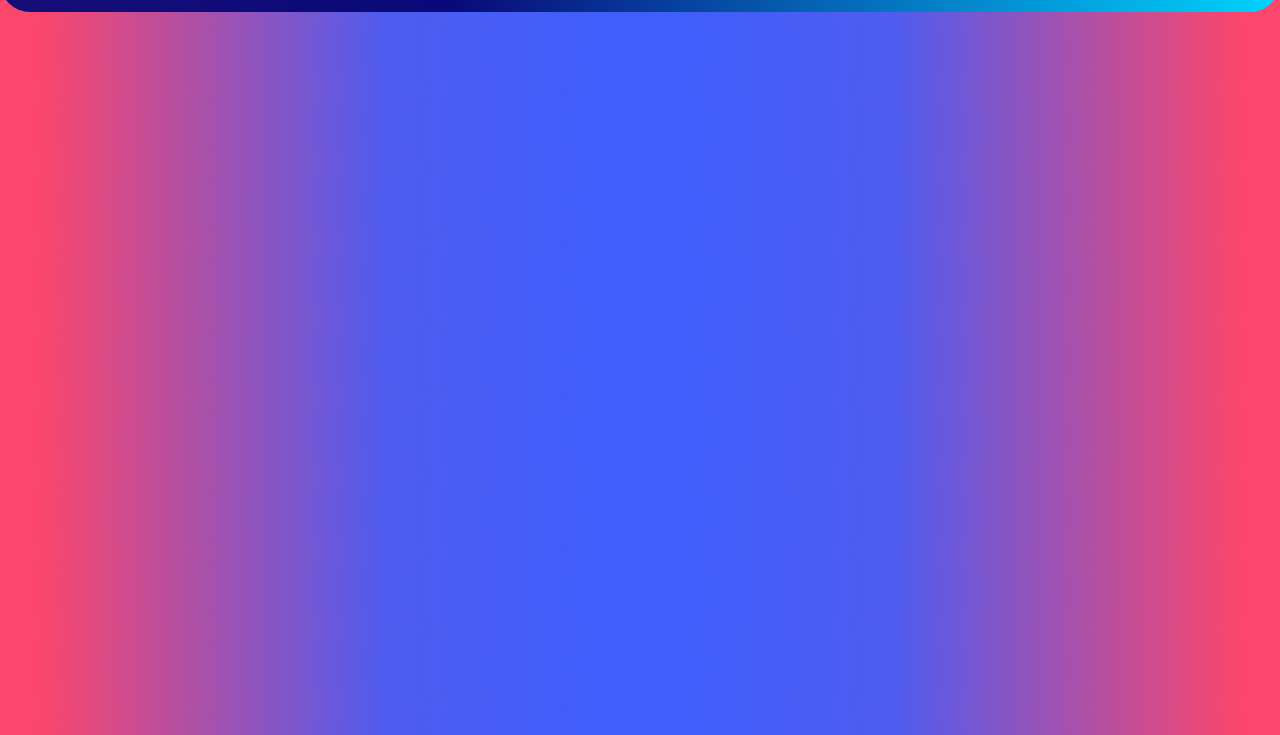
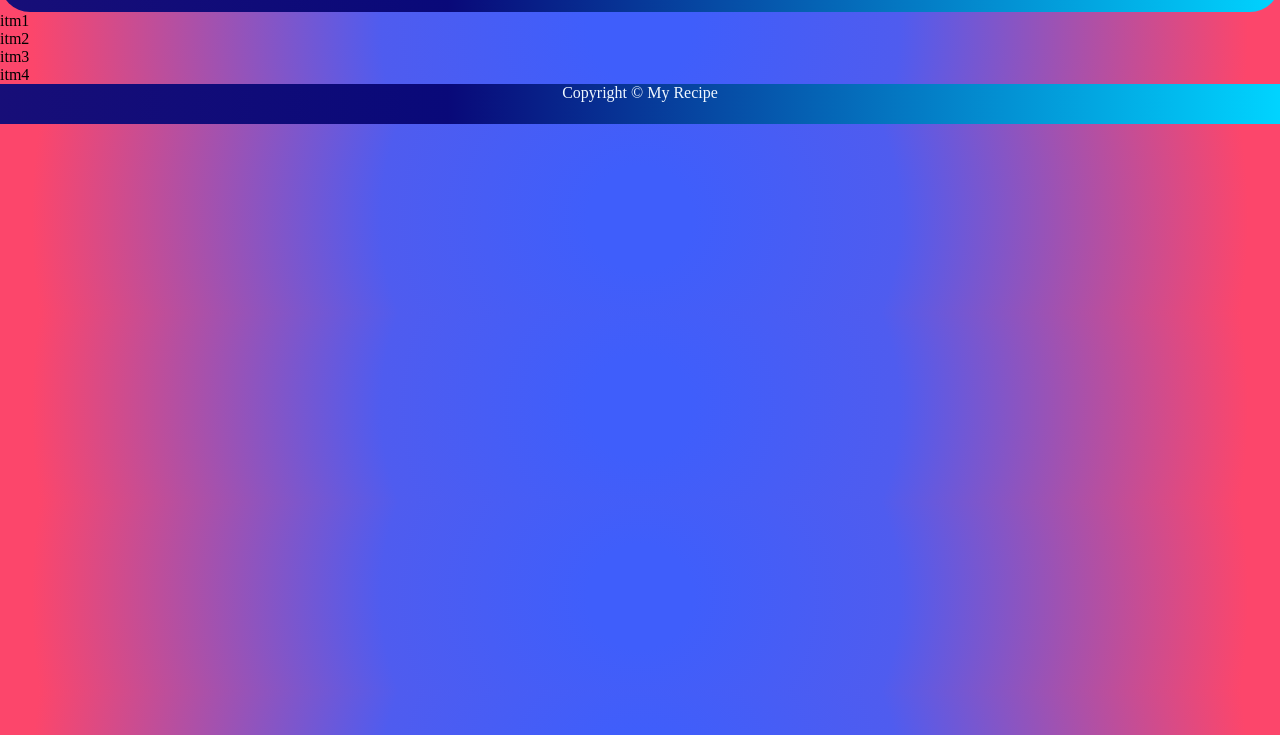
Before and after one commit to neeteshdixit/Javascript-, a plain HTML site: page Recipe web site/index.html in a window 1280 px wide. Shown: the part 65-800 px from the top of the page. Drawn offline with Linux system fonts and the light colour scheme.

Commit message:
add footer

```diff
--- a/Recipe web site/index.html
+++ b/Recipe web site/index.html
@@ -27,8 +27,24 @@
         </nav>
       </div>
     </header>
-    <main></main>
-    <footer></footer>
+
+
+    <main>
+      <div class="content">
+        <div class="contentbox1">itm1</div>
+        <div class="contentbox2">itm2</div>
+        <div class="contentbox3">itm3</div>
+        <div class="contentbox4">itm4</div>
+      </div>
+    </main>
+
+    <footer>
+      <div class="footerbox">
+        <p>
+          Copyright &copy; My Recipe
+        </p>
+      </div>
+    </footer>
     </div>
   </body>
 </html>
--- a/Recipe web site/style.css
+++ b/Recipe web site/style.css
@@ -55,3 +55,12 @@ a{
     display: flex;
     gap: 20px;
 }
+
+.footerbox{
+    background: #170e78;
+    background: linear-gradient(90deg, rgba(23, 14, 120, 1) 0%, rgba(9, 9, 121, 1) 35%, rgba(0, 212, 255, 1) 100%);
+    color: aliceblue;
+    width: 100%;
+    text-align: center;
+    min-height: 40px;
+}
```
